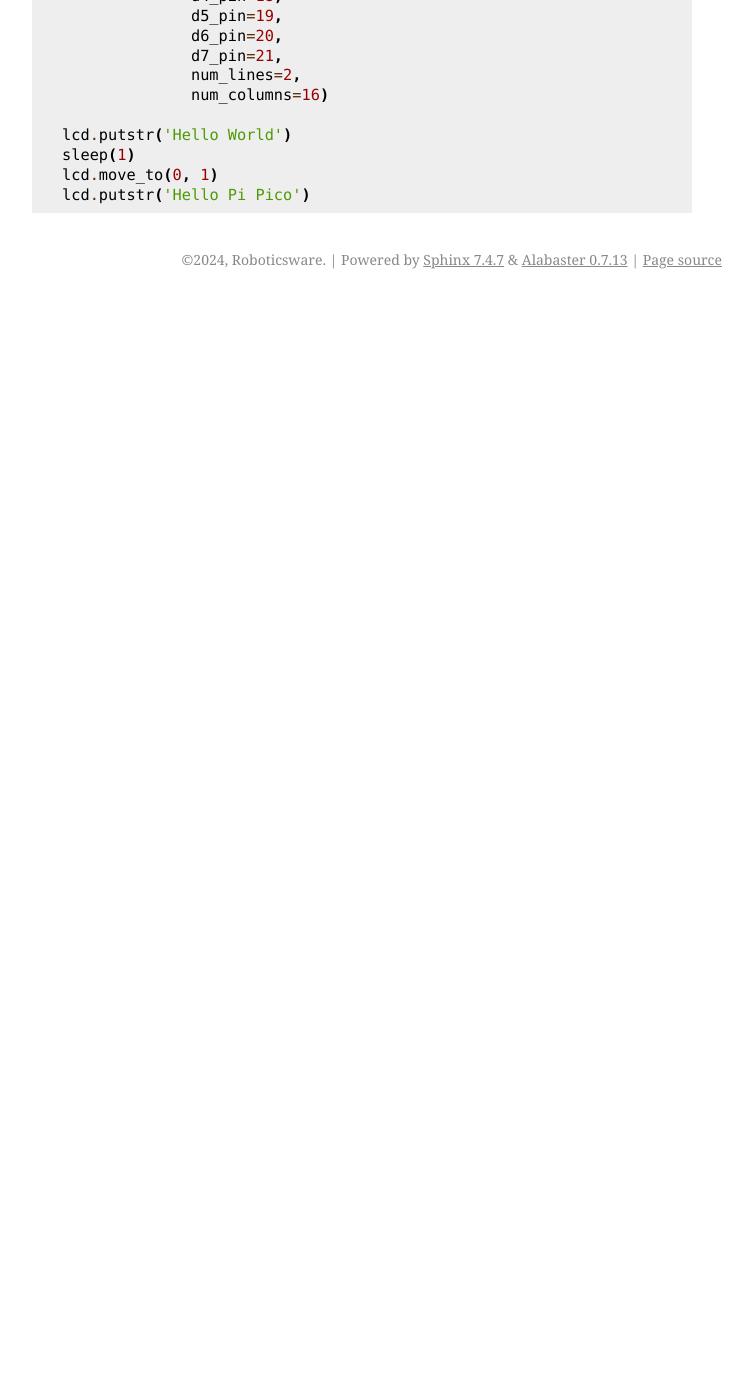
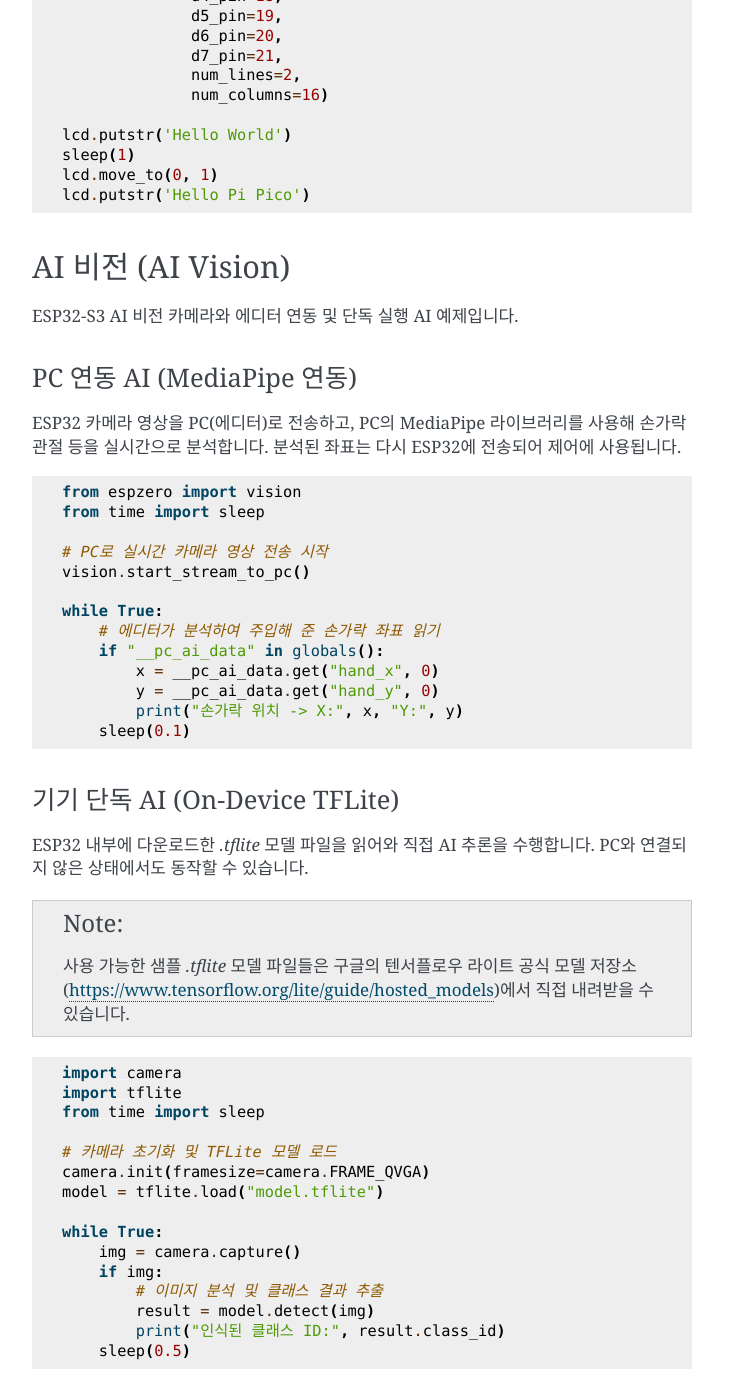
Before and after one commit to roboticsware/espzero, a Sphinx documentation site: the page built from docs/recipes.rst, in a window 1280 px wide and 1400 px high, scrolled down 5339 px. Shown: the whole window, without its empty margins (388-1140 px from the left). Built offline with Sphinx 7.4.7, drawn with Linux system fonts in a browser that asks for light colours; before the commit the page ends 5638 px from its top, so only the background shows below that; some of the changed text lies outside the part shown.

Commit message:
Bump version to 0.0.5 and add camera vision module with rst docs

```diff
--- a/docs/recipes.rst
+++ b/docs/recipes.rst
@@ -193,3 +193,56 @@ I2C 버스와 PCF8574 I2C 어댑터를 사용하여 LiquidCrystal 디스플레
 GPIO 핀만 사용하여 LiquidCrystal 디스플레이(LCD)에 문자를 출력합니다.
 
 .. literalinclude:: examples/lcd.py
+
+
+AI 비전 (AI Vision)
+-----------------
+
+ESP32-S3 AI 비전 카메라와 에디터 연동 및 단독 실행 AI 예제입니다.
+
+PC 연동 AI (MediaPipe 연동)
+~~~~~~~~~~~~~~~~~~~~~~~~~
+
+ESP32 카메라 영상을 PC(에디터)로 전송하고, PC의 MediaPipe 라이브러리를 사용해 손가락 관절 등을 실시간으로 분석합니다. 분석된 좌표는 다시 ESP32에 전송되어 제어에 사용됩니다.
+
+.. code-block:: python
+
+    from espzero import vision
+    from time import sleep
+
+    # PC로 실시간 카메라 영상 전송 시작
+    vision.start_stream_to_pc()
+
+    while True:
+        # 에디터가 분석하여 주입해 준 손가락 좌표 읽기
+        if "__pc_ai_data" in globals():
+            x = __pc_ai_data.get("hand_x", 0)
+            y = __pc_ai_data.get("hand_y", 0)
+            print("손가락 위치 -> X:", x, "Y:", y)
+        sleep(0.1)
+
+기기 단독 AI (On-Device TFLite)
+~~~~~~~~~~~~~~~~~~~~~~~~~~~~~
+
+ESP32 내부에 다운로드한 `.tflite` 모델 파일을 읽어와 직접 AI 추론을 수행합니다. PC와 연결되지 않은 상태에서도 동작할 수 있습니다.
+
+.. note::
+    사용 가능한 샘플 `.tflite` 모델 파일들은 구글의 텐서플로우 라이트 공식 모델 저장소(https://www.tensorflow.org/lite/guide/hosted_models)에서 직접 내려받을 수 있습니다.
+
+.. code-block:: python
+
+    import camera
+    import tflite
+    from time import sleep
+
+    # 카메라 초기화 및 TFLite 모델 로드
+    camera.init(framesize=camera.FRAME_QVGA)
+    model = tflite.load("model.tflite")
+
+    while True:
+        img = camera.capture()
+        if img:
+            # 이미지 분석 및 클래스 결과 추출
+            result = model.detect(img)
+            print("인식된 클래스 ID:", result.class_id)
+        sleep(0.5)
--- a/package.json
+++ b/package.json
@@ -35,8 +35,12 @@
     [
       "espzero/profiles/esp32_boards.py",
       "github:roboticsware/espzero/profiles/esp32_boards.py"
+    ],
+    [
+      "espzero/vision.py",
+      "github:roboticsware/espzero/vision.py"
     ]
   ],
   "deps": [],
-  "version": "0.0.4"
+  "version": "0.0.5"
 }
--- a/pyproject.toml
+++ b/pyproject.toml
@@ -4,7 +4,7 @@ build-backend = "setuptools.build_meta"
 
 [project]
 name = "espzero"
-version = "0.0.4"
+version = "0.0.5"
 authors = [
   { name="Neo Neopia-uz", email="neopia.uz@gmail.com" },
 ]
```
Also changed, not shown: docs/en/recipes.rst (+53 -0 lines), docs/uz/recipes.rst (+53 -0 lines), vision.py (added, +59 -0 lines).
